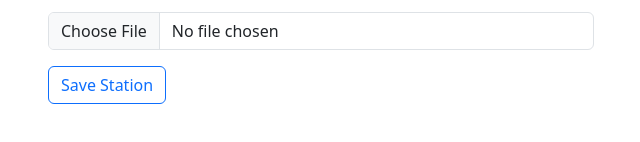
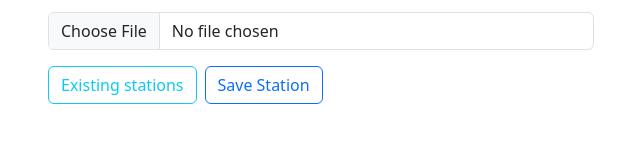
Before and after one commit to meryembarkallah21/GameHub-Front, a React (Vite) app in the folder CLIENT/GameHub-front/: page /add-station in a window 1280 px wide. Shown: the part 334-476 px from the top of the page, without its empty margins (319-959 px from the left). Built offline with nearby package versions, Linux system fonts and the light colour scheme; no server answers.

Commit message:
button to go back to existing room added

```diff
--- a/CLIENT/GameHub-front/src/components/station/addStation.jsx
+++ b/CLIENT/GameHub-front/src/components/station/addStation.jsx
@@ -114,9 +114,9 @@ const AddStation = () => {
 								)}
 							</div>
 							<div className="d-grid gap-2 d-md-flex mt-2">
-								{/* <Link to={"/existing-stations"} className="btn btn-outline-info">
+								<Link to={"/existing-stations"} className="btn btn-outline-info">
 									Existing stations
-								</Link> */}
+								</Link>
 								<button type="submit" className="btn btn-outline-primary ml-5">
 									Save Station
 								</button>
```
